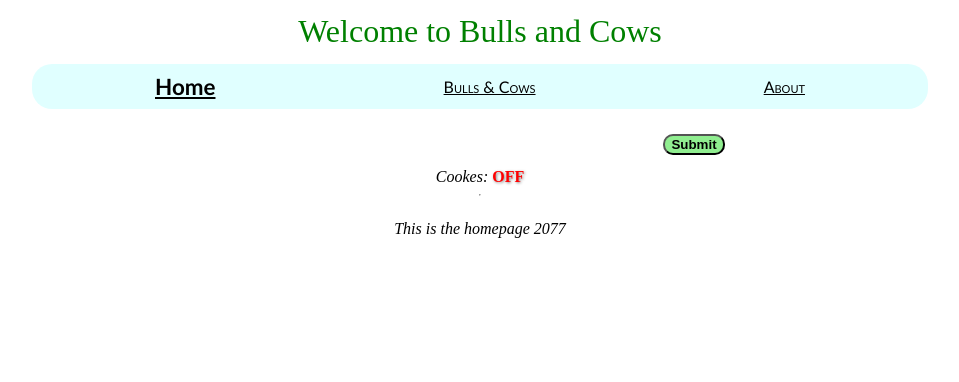
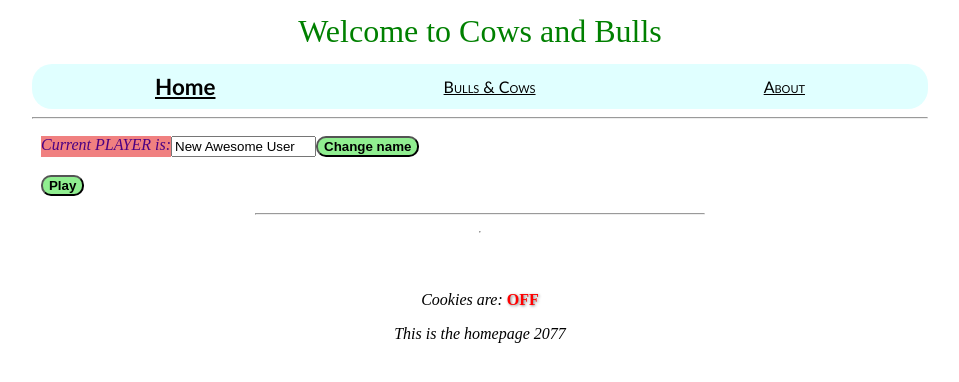
Before and after one commit to pierstoyanov/bulls-cows, a Django app: template bulls_cows/templates/play.html in a window 1280 px wide. Shown: the top 382 px of the page, without its empty margins (160-1119 px from the left). Run offline with Django 3.2, Linux system fonts and the light colour scheme; the template is opened without the code that fills it: values that come from a table or form of the project are taken from there, others are empty; parts of the project's set-up code (start-up, migrations or seed data) failed here and were passed over.

Commit message:
functioning player model and digits input form

```diff
--- /dev/null
+++ b/bulls_cows/forms/profile.py
@@ -0,0 +1,19 @@
+from django import forms
+from django.db.models import fields
+from django.db.models.fields import files
+
+
+from bulls_cows.models import Player
+
+class PlayerForm(forms.ModelForm):
+    class Meta:
+        model = Player
+        fields = ['player_name']
+        widgets = {
+            'player_name': forms.TextInput(attrs={
+                'size': 15,
+                'title': 'Type new name and press "Change name" to change'})
+        }
+        labels = {
+            'player_name': 'Current PLAYER is'
+        }
--- a/bulls_cows/models.py
+++ b/bulls_cows/models.py
@@ -2,12 +2,19 @@ from django.db import models
 from django import forms
 
 import uuid
-# Models for the DB.
-#todo add null=True
+
 
 class Player(models.Model):
     player_id = models.UUIDField(primary_key=True, default=uuid.uuid4)
     player_name = models.TextField(default="New Awesome User")
+
+
+    # def player_id(self):
+    #     return self.id.__str__()
+
+    def __str__(self):
+        """A string representation of the model."""
+        return f"Player: {self.player_name}"
 
 
 class ScoreBoard(models.Model):
--- a/bulls_cows/static/cookie.css
+++ b/bulls_cows/static/cookie.css
@@ -1,6 +1,7 @@
 .cookies_box {
     display: flex;
     margin: auto;
+    padding-top: 5%;
 }
 
 .cookies_box-msg{
--- a/bulls_cows/static/site.css
+++ b/bulls_cows/static/site.css
@@ -10,6 +10,29 @@ footer {
     font-style: italic;
     margin: auto;
     align-self: center;
+}
+
+
+hr {
+    margin-left: auto;
+    margin-right: auto;
+}
+
+
+form {
+    display: flex;
+    align-self: center;
+    align-content: flex-start;
+    padding: 1%;
+
+}
+
+
+label {
+    display: flex;
+    color: indigo;
+    background-color: lightcoral;
+    font-style: italic;
 }
 
 
@@ -50,8 +73,11 @@ footer {
 }
 
 
+.body-content {
+    display: flex;
+    align-content: flex-start;
+    flex-wrap: wrap;
 
-.body-content {
     margin: 0% 20% 0%;
     padding: 10px;
     font-family:'Segoe UI', 'Tahoma', 'Geneva', 'Verdana', 'sans-serif';
--- /dev/null
+++ b/bulls_cows/templates/base.html
@@ -0,0 +1,34 @@
+<!DOCTYPE html>
+<html>
+<head>
+    <meta charset="utf-8"/>
+    <meta name="viewport" content="width=device-width, initial-scale=1.0">
+
+    <title>{% block title %}Cows and Bulls{% endblock %}</title>
+
+    {% load static %}
+    <link rel="shortcut icon" href="{%  static 'favicon.ico' %}">
+    <link rel="stylesheet" type="text/css" href="{% static 'site.css' %}"/>
+    <link rel="stylesheet" type="text/css" href="{% static 'cookie.css' %}"/>
+</head>
+<body>
+    <div class="title">Welcome to Cows and Bulls</div>
+
+    {% include 'common/navbar.html' %}
+
+    <div id='body-content'>
+    <hr/>
+    {% block content %}
+
+    {% endblock %}
+    <hr style='width: 50%;'/>
+    </div>
+
+    <hr/>
+    {% include "common/cookie_block.html" %}
+    {% include 'common/footer.html' %}
+
+</body>
+
+
+</html>
--- a/bulls_cows/templates/common/cookie_block.html
+++ b/bulls_cows/templates/common/cookie_block.html
@@ -1,22 +1,8 @@
-<!DOCTYPE html>
-<html lang="en">
-<head>
-    <meta charset="UTF-8">
-    <meta name="viewport" content="width=device-width, initial-scale=1.0">
-
-    <title>cookie check</title>
-
-    {% load static %}
-    <link rel="stylesheet" type="text/css" href="{% static 'cookie.css' %}" />
-</head>
-<body>
 <div class="cookies_box">
-        <div class="cookies_box cookies_box-msg">Cookes:</div>
+    <div class="cookies_box cookies_box-msg">Cookies are:</div>
     {% if cookie_state == True %}
         <div class="cookies_box cookies_box-on">&nbsp;ON</div>
     {% else %}
         <div class="cookies_box cookies_box-off">&nbsp;OFF</div>
     {% endif %}
 </div>
-</body>
-</html>
--- a/bulls_cows/templates/common/navbar.html
+++ b/bulls_cows/templates/common/navbar.html
@@ -2,5 +2,4 @@
     <a class="navbar-brand" href="{% url 'home' %}">Home</a>
     <a class="navbar-item" href="{% url 'play' %}">Bulls & Cows</a>
     <a class="navbar-item" href="{% url 'about' %}">About</a>
-
 </div>
--- a/bulls_cows/templates/play.html
+++ b/bulls_cows/templates/play.html
@@ -1,35 +1,20 @@
-<!DOCTYPE html>
-<html>
-<head>
-    <meta charset="UTF-8">
-    <meta name="viewport" content="width=device-width, initial-scale=1.0">
+{% extends "base.html" %}
+{% block content %}
 
-    <title>Play</title>
-
-    {% load static %}
-    <link rel="stylesheet" type="text/css" href="{% static 'site.css' %}" />
-</head>
-<body>
-    <div class="title">Welcome to Bulls and Cows</div>
-
-    {% include "common/navbar.html" %}
-
-
-
-    {{ id }}
-
-    <form method="POST" class="input-number" action="" autocomplete="off">
-
-        <input class="digit" maxlength="4" name="user-number">
+    <form method="POST">
+        <input type="hidden" name="player_name" value="players_name">
         {% csrf_token %}
-        <input type="submit" class="send-button">
+        {{ form_player_name }}
+        <input type="submit" class="send-button" value="Change name"/>
     </form>
 
 
-    {% include "common/cookie_block.html" %}
-    <hr/>
+    <form method="POST">
+        {% csrf_token %}
+        <input type="hidden" name="digits_input" value="user_guess">
+        {{ form_number_input }}
+        <!-- <input type="number"> -->
+        <input type="submit" class="send-button" value="Play">
+    </form>
 
-    {% include 'common/footer.html'%}
-
-</body>
-</html>
+{% endblock %}
--- a/bulls_cows/urls.py
+++ b/bulls_cows/urls.py
@@ -2,11 +2,11 @@ from django.contrib import admin
 from django.urls import include, path
 
 from bulls_cows.views.home import home, about
-from bulls_cows.views.play import play
+from bulls_cows.views.play import Play
 
 urlpatterns = [
     path(r'admin/', admin.site.urls),
     path("", home, name="home"),
-    path("play/", play, name="play"),
+    path("play/", Play.as_view(), name="play"),
     path("about/", about, name="about"),
 ]
```
Also changed, not shown: bulls_cows/common/functionality.py (added, +22 -0 lines), bulls_cows/forms/number_form.py (added, +8 -0 lines), bulls_cows/templates/about.html (+7 -20 lines), bulls_cows/templates/home.html (+3 -29 lines), bulls_cows/views/home.py (+17 -4 lines), bulls_cows/views/play.py (+45 -49 lines), web_project/local_settings.py (added, +9 -0 lines), web_project/settings.py (+6 -2 lines), bulls_cows/forms/__init__.py (added), bulls_cows/static/favicon.ico (added), db.sqlite3. Lines whose indentation alone changed are shown as unchanged.
